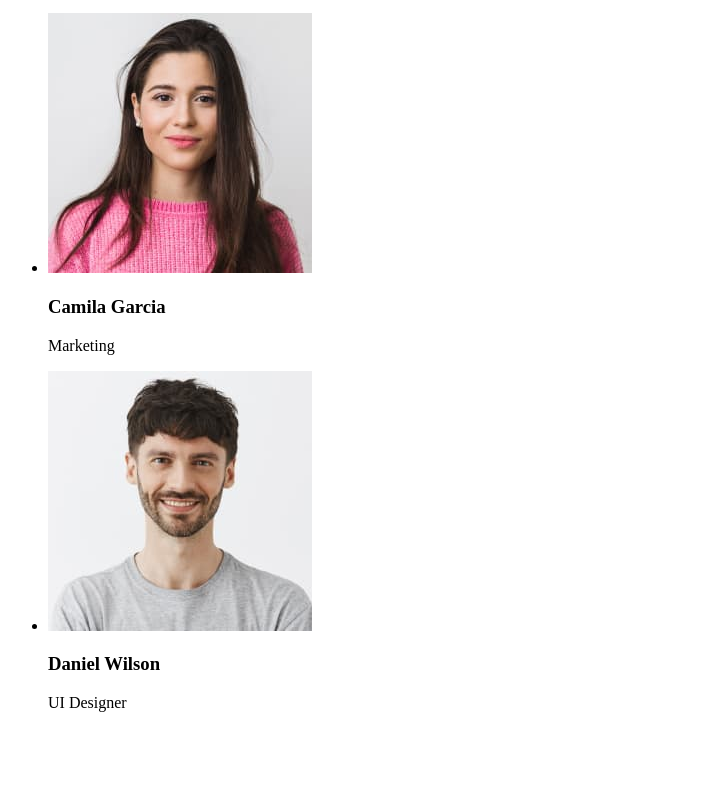
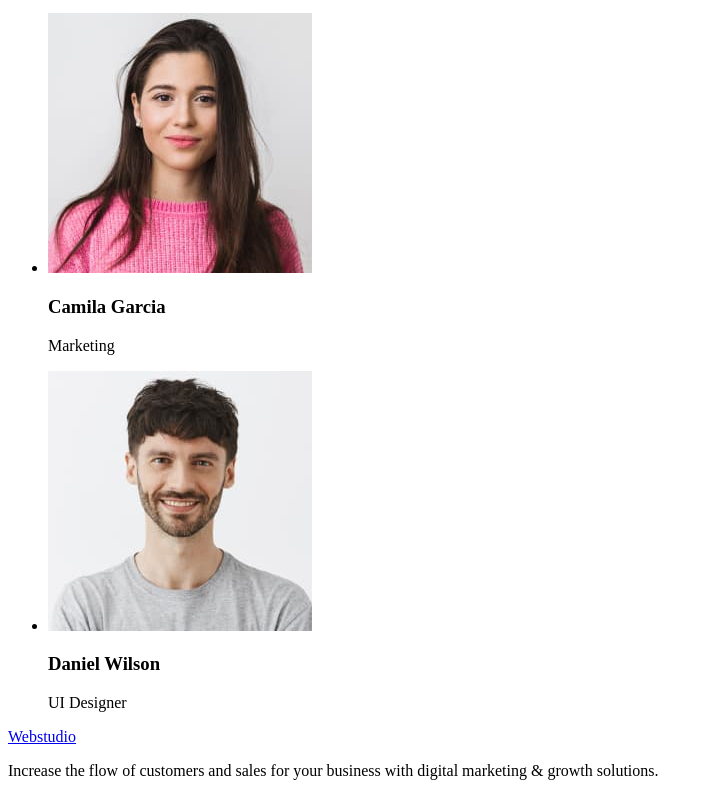
Before and after one commit to Veraz22/goit-markup-hw-01, a plain HTML site: page index.html in a window 1280 px wide. Shown: the part 1296-2092 px from the top of the page, without its empty margins (0-709 px from the left). Before the commit the page ends 2024 px from the top, so only its background shows below. Drawn offline with Linux system fonts and the light colour scheme.

Commit message:
add footer

```diff
--- a/index.html
+++ b/index.html
@@ -101,6 +101,12 @@
       </section>
     </main>
 
-
+    <footer>
+      <a href="./index.html">Webstudio</a>
+      <p>
+        Increase the flow of customers and sales for your business with digital
+        marketing & growth solutions.
+      </p>
+    </footer>
   </body>
 </html>
```
